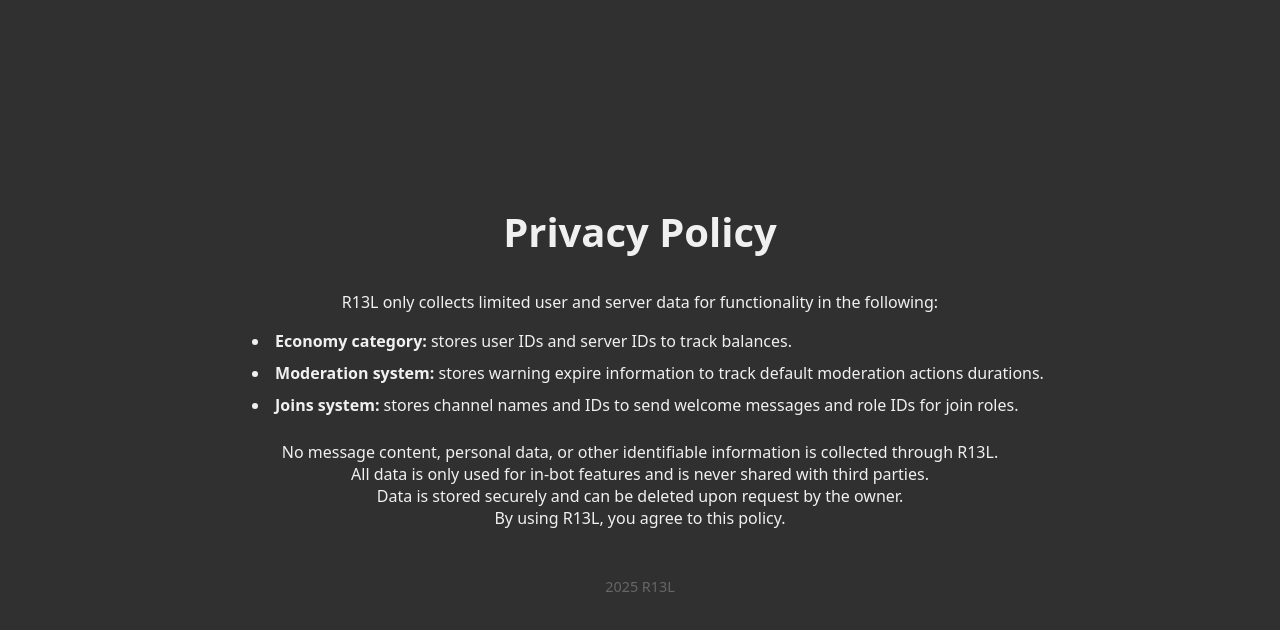
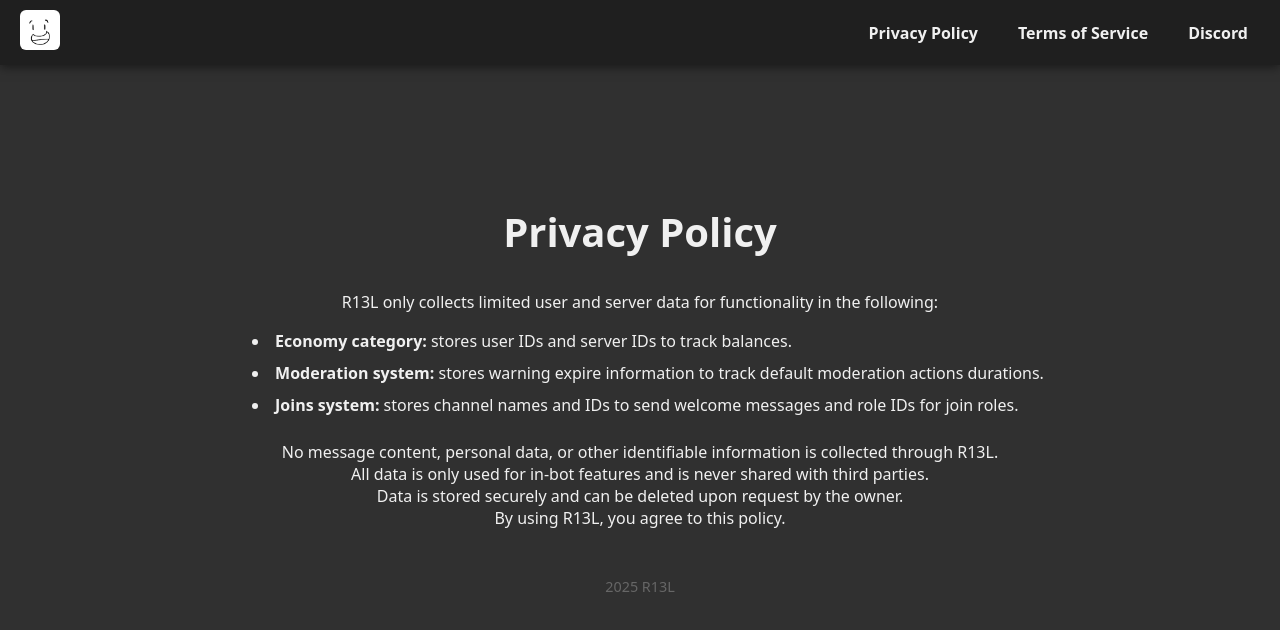
Before and after one commit to r13l-dc/r13l-docs, a plain HTML site: page privacy.html in a window 1280 px wide. Drawn offline with Linux system fonts and the light colour scheme.

Commit message:
Update privacy.html to link Js file and hamburger

```diff
--- a/privacy.html
+++ b/privacy.html
@@ -7,6 +7,19 @@
     <link rel="icon" href="r13l-icon.png" type="image/x-icon">
 </head>
 <body>
+  <header id="navbar">
+  <a href="index.html" id="logo-link">
+    <img src="r13l-icon.png" alt="R13L Logo" id="logo">
+  </a>
+
+  <button id="menu-toggle" aria-label="Toggle menu">&#9776;</button>
+
+  <nav id="nav-links">
+    <a href="privacy.html">Privacy Policy</a>
+    <a href="terms.html">Terms of Service</a>
+    <a href="https://discord.gg/7UNV6U3f72" target="_blank">Discord</a>
+  </nav>
+  </header>
 
     <h1 id="main-title">Privacy Policy</h1>
     <p>R13L only collects limited user and server data for functionality in the following:</p>
@@ -23,5 +36,6 @@
     <footer>
         2025 R13L
     </footer>
+<script src="navbar.js"></script>
 </body>
 </html>
```
